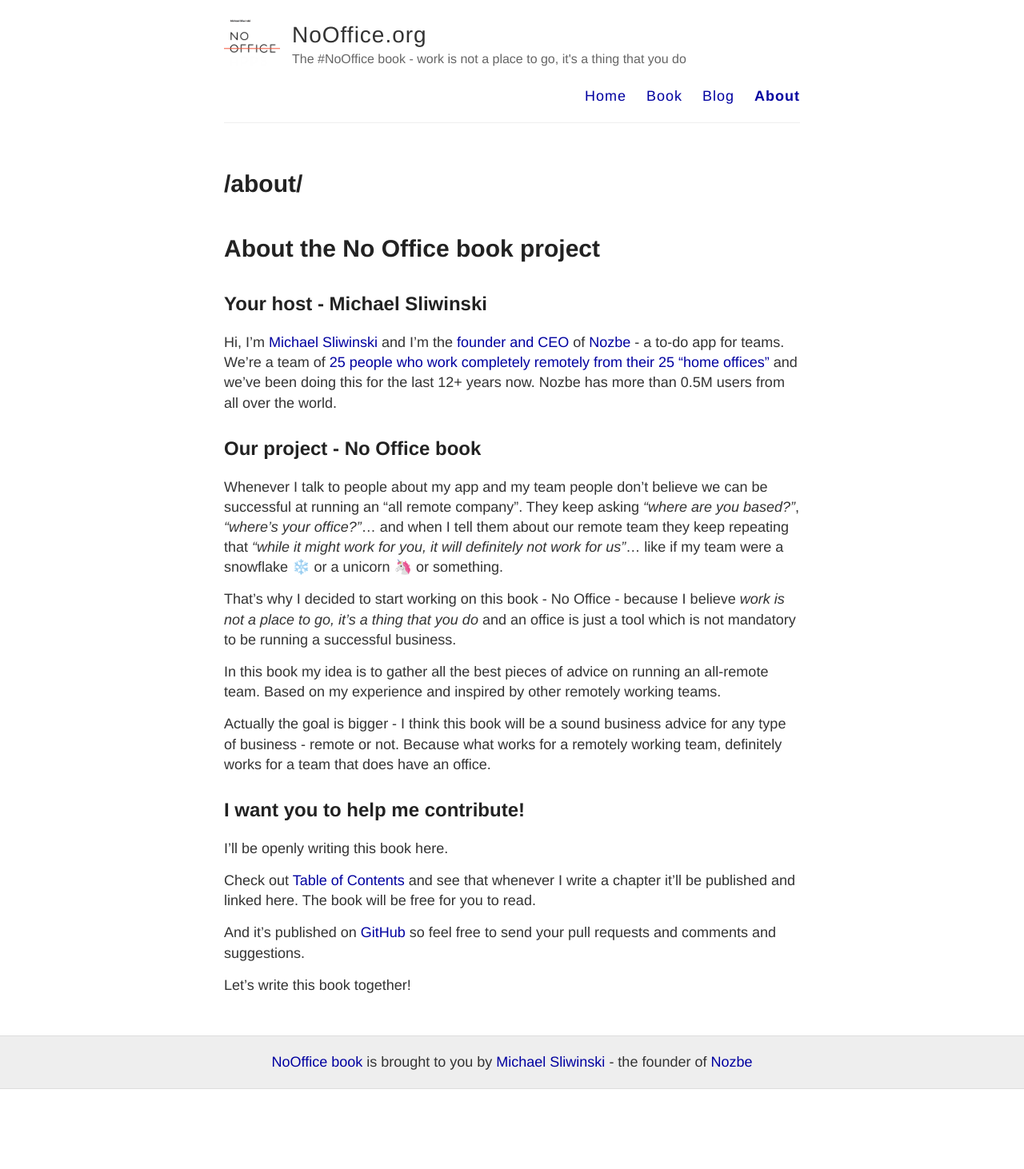
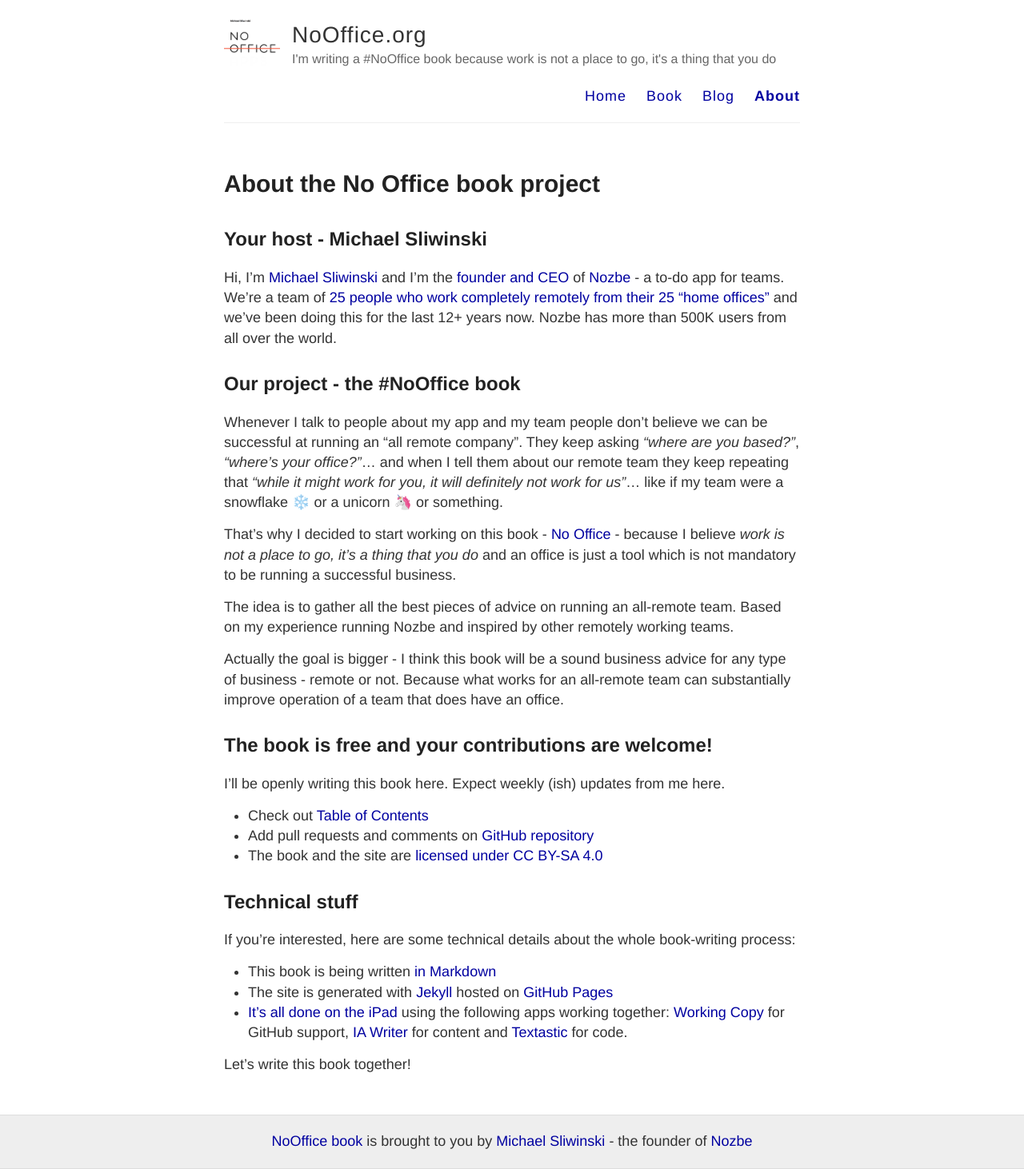
Before and after one commit to Nozbe/NoOffice.org, a Jekyll site: the page built from about.md, in a window 1280 px wide. Shown: the whole page at 80% size. Built offline with Jekyll 4.4.1, drawn with Linux system fonts in a browser that asks for light colours; before the commit the page ends 1362 px from its top, so only the background shows below that.

Commit message:
about enhanced

```diff
--- a/_config.yml
+++ b/_config.yml
@@ -6,7 +6,7 @@
 name: NoOffice.org
 
 # Short bio or description (displayed in the header)
-description: "The #NoOffice book - work is not a place to go, it's a thing that you do"
+description: "I'm writing a #NoOffice book because work is not a place to go, it's a thing that you do"
 
 # URL of your avatar or profile pic (you could use your GitHub profile pic)
 avatar: https://nooffice.org/icon.png
--- a/_layouts/default.html
+++ b/_layouts/default.html
@@ -37,8 +37,6 @@
     </div>
 
     <div id="main" role="main" class="container">
-    <h1>{{ page.url }}</h1>
-
       {{ content }}
     </div>
 
--- a/about.md
+++ b/about.md
@@ -6,24 +6,32 @@
 
 ## Your host - Michael Sliwinski
 
-Hi, I'm [Michael Sliwinski](https://sliwinski.com/) and I'm the [founder and CEO](https://nozbe.com/michael) of [Nozbe](https://nozbe.com/) - a to-do app for teams. We're a team of [25 people who work completely remotely from their 25 "home offices"](https://nozbe.com/about) and we've been doing this for the last 12+ years now. Nozbe has more than 0.5M users from all over the world.
+Hi, I'm [Michael Sliwinski](https://sliwinski.com/) and I'm the [founder and CEO](https://nozbe.com/michael) of [Nozbe](https://nozbe.com/) - a to-do app for teams. We're a team of [25 people who work completely remotely from their 25 "home offices"](https://nozbe.com/about) and we've been doing this for the last 12+ years now. Nozbe has more than 500K users from all over the world.
 
-## Our project - No Office book
+## Our project - the #NoOffice book
 
 Whenever I talk to people about my app and my team people don't believe we can be successful at running an "all remote company". They keep asking *"where are you based?"*, *"where's your office?"*... and when I tell them about our remote team they keep repeating that *"while it might work for you, it will definitely not work for us"*... like if my team were a snowflake ❄️ or a unicorn 🦄 or something.
 
-That's why I decided to start working on this book - No Office - because I believe *work is not a place to go, it's a thing that you do* and an office is just a tool which is not mandatory to be running a successful business.
+That's why I decided to start working on this book - [No Office](/book) - because I believe *work is not a place to go, it's a thing that you do* and an office is just a tool which is not mandatory to be running a successful business.
 
-In this book my idea is to gather all the best pieces of advice on running an all-remote team. Based on my experience and inspired by other remotely working teams.
+The idea is to gather all the best pieces of advice on running an all-remote team. Based on my experience running Nozbe and inspired by other remotely working teams.
 
-Actually the goal is bigger - I think this book will be a sound business advice for any type of business - remote or not. Because what works for a remotely working team, definitely works for a team that does have an office.
+Actually the goal is bigger - I think this book will be a sound business advice for any type of business - remote or not. Because what works for an all-remote team can substantially improve operation of a team that does have an office.
 
-## I want you to help me contribute!
+## The book is free and your contributions are welcome!
 
-I'll be openly writing this book here.
+I'll be openly writing this book here. Expect weekly (ish) updates from me here.
 
-Check out [Table of Contents](/book) and see that whenever I write a chapter it'll be published and linked here. The book will be free for you to read.
+* Check out [Table of Contents](/book)
+* Add pull requests and comments on [GitHub repository](https://github.com/Nozbe/NoOffice.org)
+* The book and the site are [licensed under CC BY-SA 4.0](/license)
 
-And it's published on [GitHub](https://github.com/Nozbe/NoOffice.org) so feel free to send your pull requests and comments and suggestions.
+## Technical stuff
+
+If you're interested, here are some technical details about the whole book-writing process:
+
+* This book is being written [in Markdown](https://daringfireball.net/projects/markdown/)
+* The site is generated with [Jekyll](https://jekyllrb.com) hosted on [GitHub Pages](https://pages.github.com)
+* [It's all done on the iPad](/why-in-any-company-you-should-be-using-version-control-for-anything-how-we-use-github-not-only-bc2554308455/) using the following apps working together: [Working Copy](https://workingcopyapp.com/) for GitHub support, [IA Writer](https://ia.net/writer) for content and [Textastic](https://www.textasticapp.com/) for code.
 
 Let's write this book together!
```
Also changed, not shown: start.md (deleted, +0 -9 lines).
